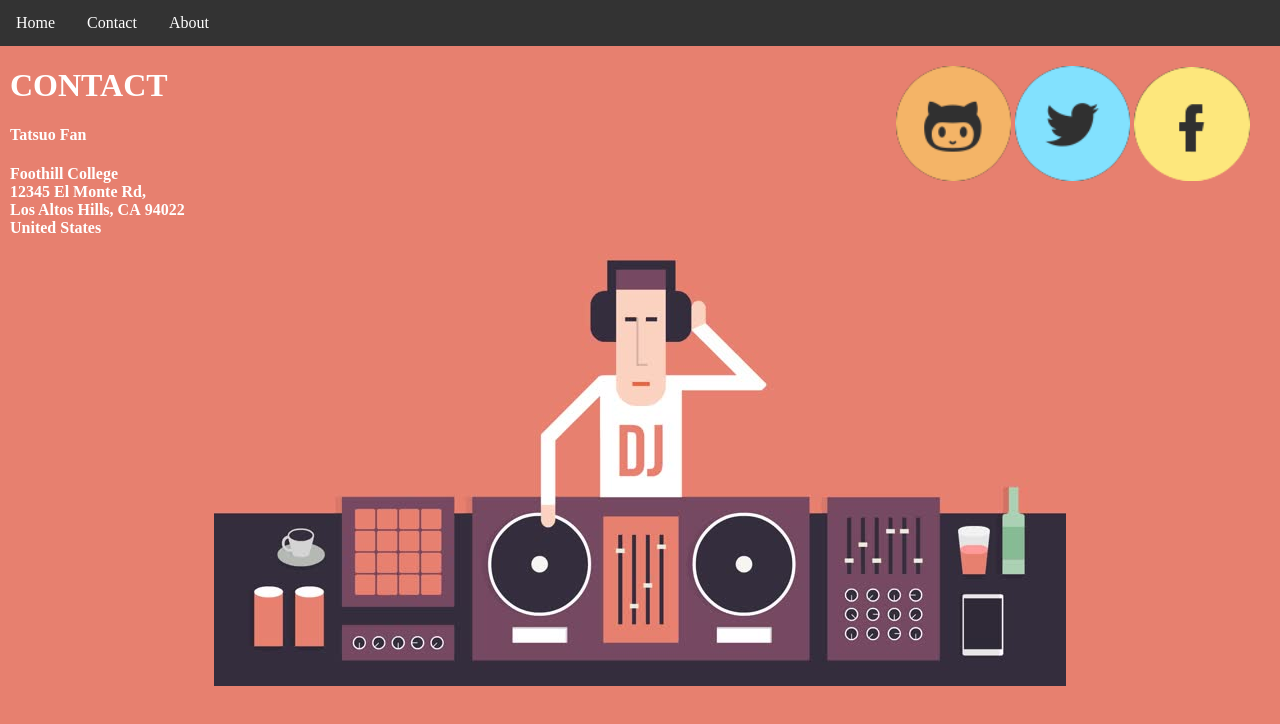
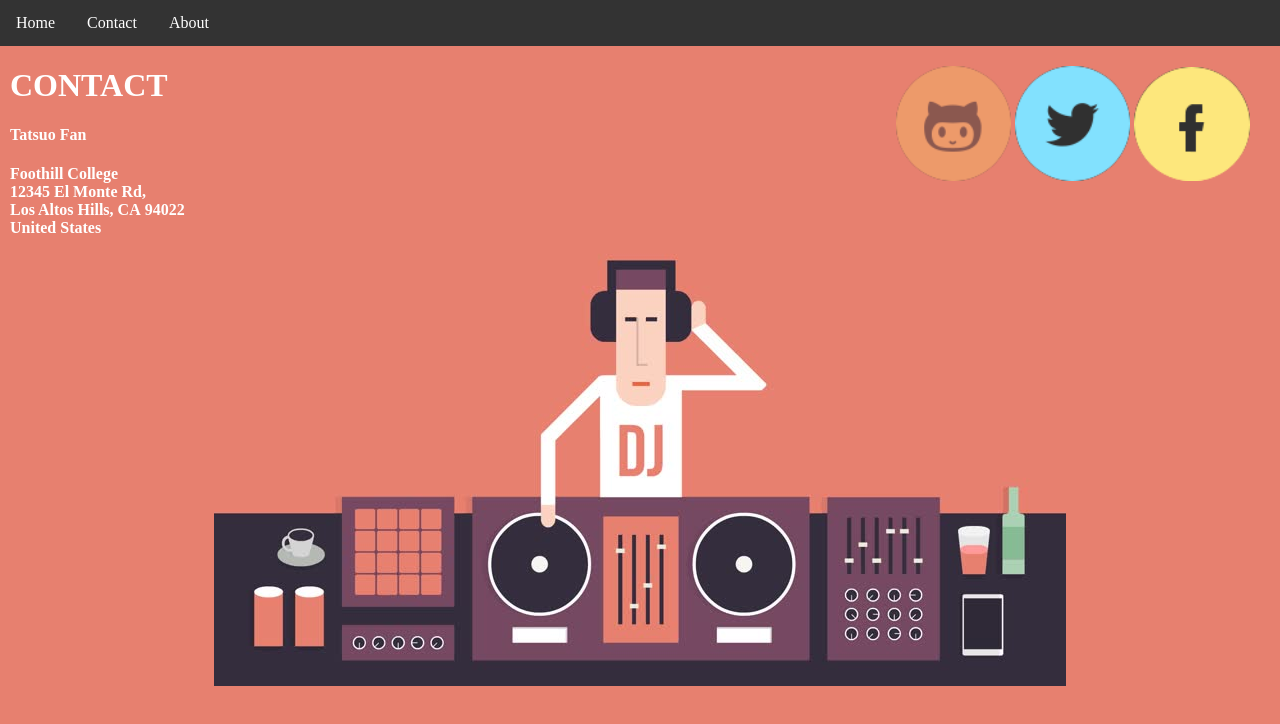
Before and after one commit to camerican/NYCDA_SCC16_Tatsuo, a plain HTML site: page Contact/index.html in a window 1280 px wide. In both pictures the pointer is over the picture 953 px from the left and 123 px from the top of the page. Drawn offline with Linux system fonts and the light colour scheme.

Commit message:
added hover effect for content page

```diff
--- a/Contact/default.css
+++ b/Contact/default.css
@@ -78,3 +78,8 @@ h1, h4 {
 #socialmedia img {
     width:30%;
 }
+
+#socialmedia img:hover {
+    opacity: 0.5;
+    filter: alpha(opacity=50);
+}
```
